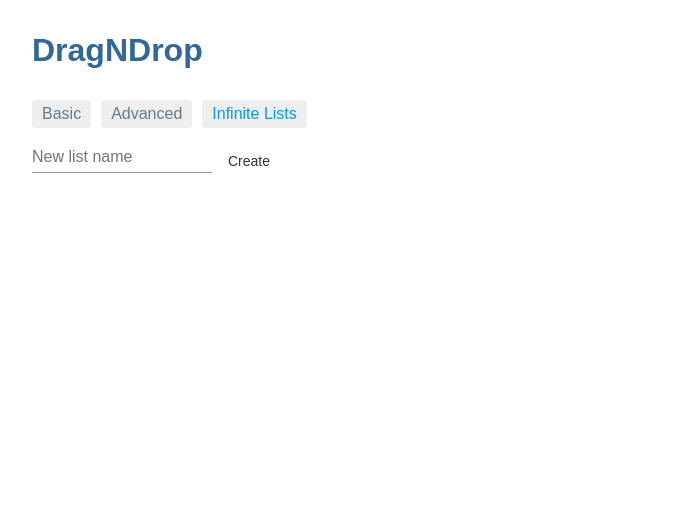
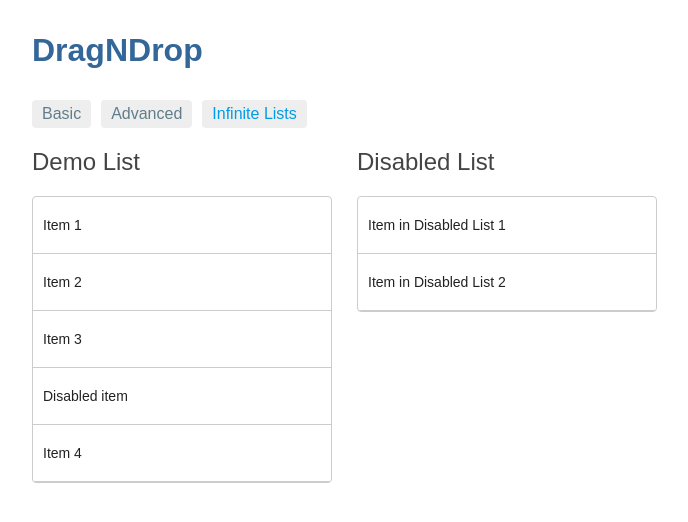
Before and after one commit to mleimer/angular-drag-n-drop, an Angular app: page /infinite-lists in a window 1280 px wide. Shown: the top 522 px of the page, without its empty margins (0-688 px from the left). Built offline with nearby package versions, Linux system fonts and the light colour scheme.

Commit message:
presentation: start point

```diff
--- a/src/app/drag-n-drop/infinite-lists/infinite-lists.component.html
+++ b/src/app/drag-n-drop/infinite-lists/infinite-lists.component.html
@@ -1,23 +1,18 @@
-<div cdkDropListGroup class="container">
+<div class="container">
   <div *ngFor="let list of lists" class="example-container">
     <app-list-header (removeList)="removeList(list)" (setListEnabled)="list.disabled = !$event"
-                     [list]="list"></app-list-header>
-    <div cdkDropList
-         (cdkDropListDropped)="onDrop($event)"
-         [cdkDropListData]="list.items"
-         [cdkDropListDisabled]="list.disabled"
-         [cdkDropListEnterPredicate]="mayDropInThisList"
-         class="example-list">
-      <div *ngFor="let item of list.items" [cdkDragDisabled]="item.disabled" cdkDrag cdkDragBoundary=".container">
+                     [list]="list">
+    </app-list-header>
+    <div class="example-list">
+      <div *ngFor="let item of list.listItems">
         <app-list-item (removeListItem)="removeListItem(list, item)" (setListItemEnabled)="item.disabled = !$event"
                        [item]="item">
-          <mat-icon cdkDragHandle>drag_handle</mat-icon>
         </app-list-item>
       </div>
     </div>
-    <app-simple-input-submit (submittedValue)="addNewListItem(list, $event)"
-                             label="New card name"></app-simple-input-submit>
+    <!--    <app-simple-input-submit (submittedValue)="addNewListItem(list, $event)"
+                                 label="New card name"></app-simple-input-submit>-->
   </div>
-  <app-simple-input-submit (submittedValue)="addNewList($event)"
-                           label="New list name"></app-simple-input-submit>
+  <!--  <app-simple-input-submit (submittedValue)="addNewList($event)"
+                             label="New list name"></app-simple-input-submit>-->
 </div>
--- a/src/app/drag-n-drop/infinite-lists/infinite-lists.component.ts
+++ b/src/app/drag-n-drop/infinite-lists/infinite-lists.component.ts
@@ -1,7 +1,6 @@
 import {Component} from '@angular/core';
 import {List} from './model/list';
 import {ListItem} from './model/list-item';
-import {CdkDrag, CdkDragDrop, CdkDropList, moveItemInArray, transferArrayItem} from '@angular/cdk/drag-drop';
 
 @Component({
   selector: 'app-infinite-lists',
@@ -10,29 +9,25 @@ import {CdkDrag, CdkDragDrop, CdkDropList, moveItemInArray, transferArrayItem} f
 })
 export class InfiniteListsComponent {
 
-  lists: List[] = [];
-
+  lists: List[] = [
+    new List('Demo List', [
+      new ListItem('Item 1'),
+      new ListItem('Item 2'),
+      new ListItem('Item 3'),
+      new ListItem('Disabled item', true),
+      new ListItem('Item 4')
+    ]),
+    new List('Disabled List', [
+      new ListItem('Item in Disabled List 1'),
+      new ListItem('Item in Disabled List 2')
+    ], true)
+  ];
 
   /**
    * Drag'N'Drop
    */
 
-  onDrop(event: CdkDragDrop<ListItem[]>) {
-    if (event.previousContainer === event.container) {
-      moveItemInArray(event.container.data, event.previousIndex, event.currentIndex);
-    } else {
-      transferArrayItem(event.previousContainer.data,
-        event.container.data,
-        event.previousIndex,
-        event.currentIndex
-      );
-    }
-  }
-
-  mayDropInThisList(drag: CdkDrag, drop: CdkDropList) {
-    return !drop.disabled;
-  }
-
+  // TODO
 
   /**
    * List and list item manipulation
@@ -47,11 +42,11 @@ export class InfiniteListsComponent {
   }
 
   addNewListItem(list: List, value: string) {
-    list.items.push(new ListItem(value));
+    list.listItems.push(new ListItem(value));
   }
 
   removeListItem(list: List, toBeRemovedListItem: ListItem) {
-    list.items = list.items.filter(listItem => listItem !== toBeRemovedListItem);
+    list.listItems = list.listItems.filter(listItem => listItem !== toBeRemovedListItem);
   }
 
 
--- a/src/app/drag-n-drop/infinite-lists/list-header/list-header.component.html
+++ b/src/app/drag-n-drop/infinite-lists/list-header/list-header.component.html
@@ -1,11 +1,11 @@
 <div class="list-header">
   <h2>{{list.title}}</h2>
-  <div class="list-header-buttons">
+  <!--<div class="list-header-buttons">
     <mat-slide-toggle (change)="setListEnabled.emit($event.checked)" [checked]="!list.disabled" color="primary">
       <mat-icon>transform</mat-icon>
     </mat-slide-toggle>
     <button (click)="removeList.emit()" mat-icon-button>
       <mat-icon>close</mat-icon>
     </button>
-  </div>
+  </div>-->
 </div>
--- a/src/app/drag-n-drop/infinite-lists/list-item/list-item.component.html
+++ b/src/app/drag-n-drop/infinite-lists/list-item/list-item.component.html
@@ -1,5 +1,5 @@
 <div>{{item.name}}</div>
-<div class="list-item-buttons">
+<!--<div class="list-item-buttons">
   <mat-slide-toggle (change)="setListItemEnabled.emit($event.checked)" [checked]="!item.disabled" color="primary">
     <mat-icon>transform</mat-icon>
   </mat-slide-toggle>
@@ -7,4 +7,4 @@
     <mat-icon>close</mat-icon>
   </button>
   <ng-content></ng-content>
-</div>
+</div>-->
--- a/src/app/drag-n-drop/infinite-lists/model/list-item.ts
+++ b/src/app/drag-n-drop/infinite-lists/model/list-item.ts
@@ -2,9 +2,9 @@ export class ListItem {
   name: string;
   disabled: boolean;
 
-  constructor(name: string) {
+  constructor(name: string, disabled: boolean = false) {
     this.name = name;
-    this.disabled = false;
+    this.disabled = disabled;
   }
 
 }
--- a/src/app/drag-n-drop/infinite-lists/model/list.ts
+++ b/src/app/drag-n-drop/infinite-lists/model/list.ts
@@ -2,12 +2,12 @@ import {ListItem} from './list-item';
 
 export class List {
   title: string;
-  items: ListItem[];
+  listItems: ListItem[];
   disabled: boolean;
 
-  constructor(name: string) {
+  constructor(name: string, listItems: ListItem[] = [], disabled: boolean = false) {
     this.title = name;
-    this.items = [];
+    this.listItems = listItems;
     this.disabled = false;
   }
 }
```
